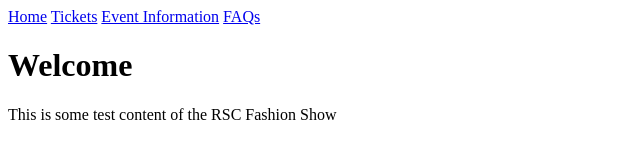
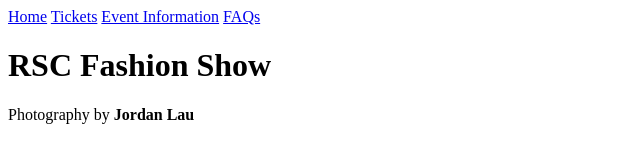
Before and after one commit to Beeen0001/Fashion-Show-Website, a website: page index.html in a window 1280 px wide. Shown: the whole page, without its empty margins (0-640 px from the left). Drawn offline with Linux system fonts and the light colour scheme.

Commit message:
Updating content

```diff
--- a/index.html
+++ b/index.html
@@ -9,8 +9,9 @@
     <a href="eventinfo.html">Event Information</a>
     <a href="faqs.html">FAQs</a>
 
-    <h1>Welcome</h1>
-    <p>This is some test content of the RSC Fashion Show</p>
+    <h1>RSC Fashion Show</h1>
+    <p>Photography by <strong>Jordan Lau</strong></p>
+    <p></p>
 
   </body>
 </html>
```
